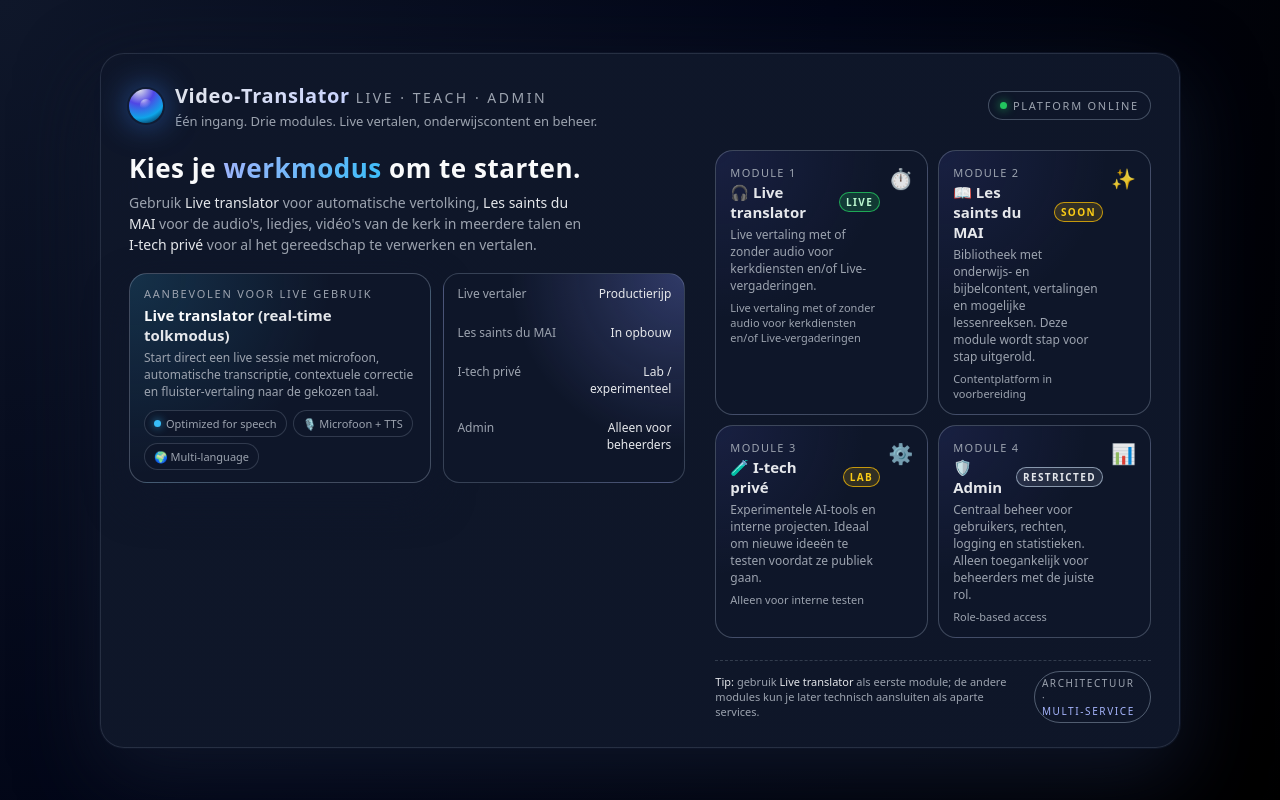
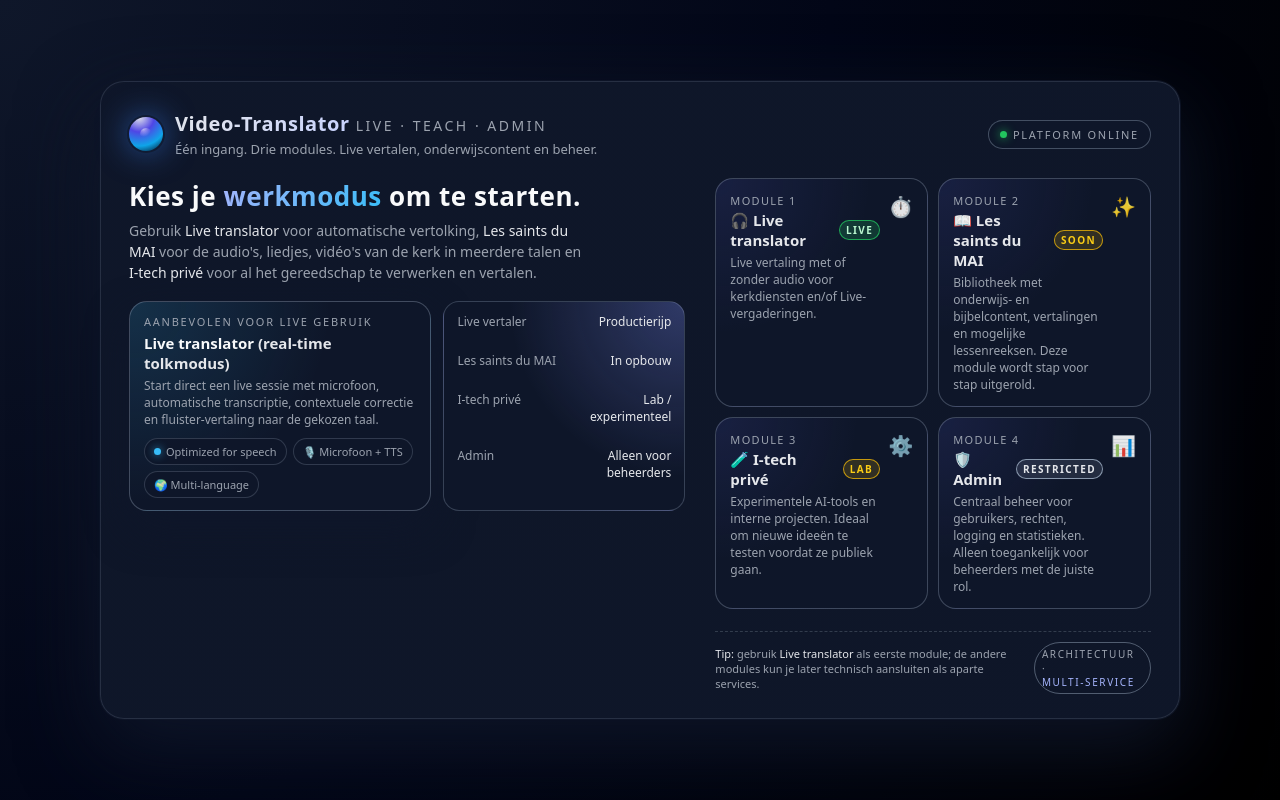
Before and after one commit to KaatCAIBXL/video-translator, a FastAPI app: page / in a window 1280 px wide. Run offline with FastAPI, Linux system fonts and the light colour scheme; some libraries are stand-ins or nearby versions.

Commit message:
Verwijder kleinere tekst onderaan alle 4 module-vakken

```diff
--- a/app/templates/home.html
+++ b/app/templates/home.html
@@ -538,9 +538,6 @@
                 <p class="tile-text">
                   Live vertaling met of zonder audio voor kerkdiensten en/of Live-vergaderingen.
                 </p>
-                <div class="tile-meta">
-                  <span>Live vertaling met of zonder audio voor kerkdiensten en/of Live-vergaderingen</span>
-                </div>
               </div>
               <div class="tile-icon-wrap" aria-hidden="true">⏱️</div>
             </div>
@@ -558,9 +555,6 @@
                   Bibliotheek met onderwijs‑ en bijbelcontent, vertalingen en mogelijke
                   lessenreeksen. Deze module wordt stap voor stap uitgerold.
                 </p>
-                <div class="tile-meta">
-                  <span>Contentplatform in voorbereiding</span>
-                </div>
               </div>
               <div class="tile-icon-wrap" aria-hidden="true">✨</div>
             </div>
@@ -578,9 +572,6 @@
                   Experimentele AI‑tools en interne projecten. Ideaal om nieuwe ideeën
                   te testen voordat ze publiek gaan.
                 </p>
-                <div class="tile-meta">
-                  <span>Alleen voor interne testen</span>
-                </div>
               </div>
               <div class="tile-icon-wrap" aria-hidden="true">⚙️</div>
             </div>
@@ -598,9 +589,6 @@
                   Centraal beheer voor gebruikers, rechten, logging en statistieken.
                   Alleen toegankelijk voor beheerders met de juiste rol.
                 </p>
-                <div class="tile-meta">
-                  <span>Role‑based access</span>
-                </div>
               </div>
               <div class="tile-icon-wrap" aria-hidden="true">📊</div>
             </div>
```
